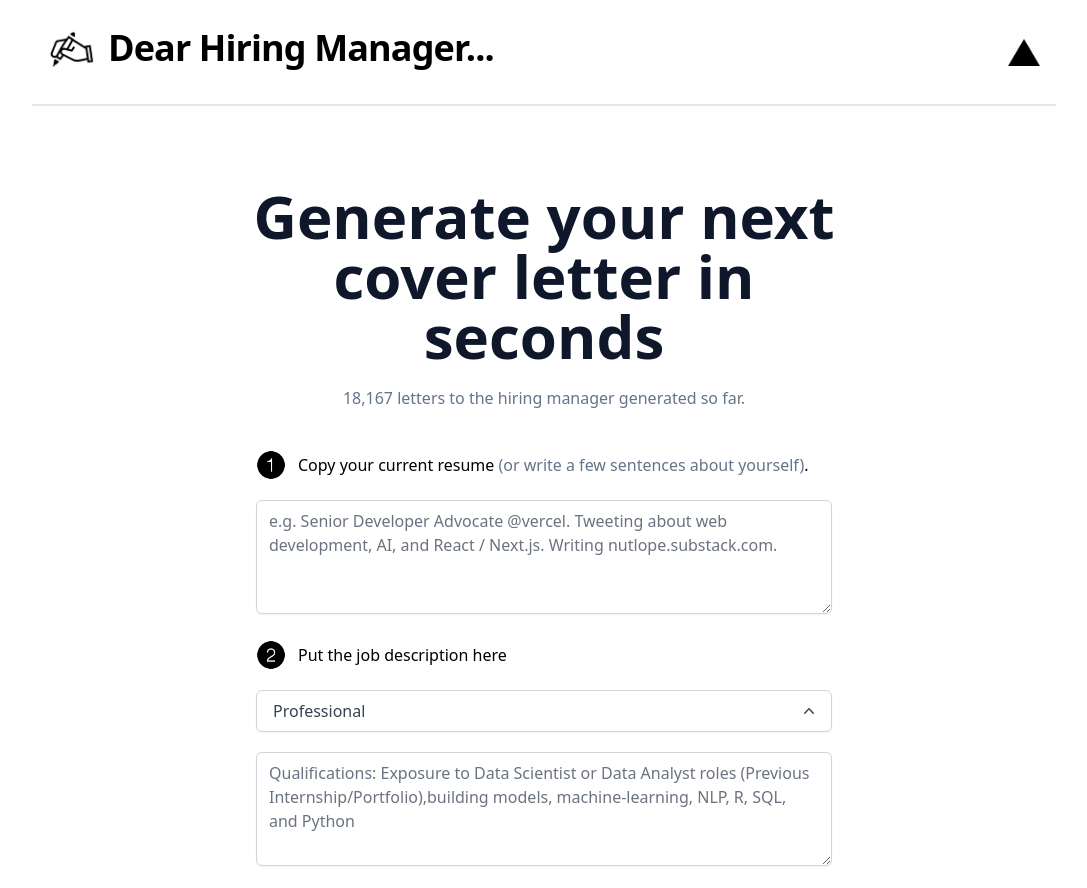
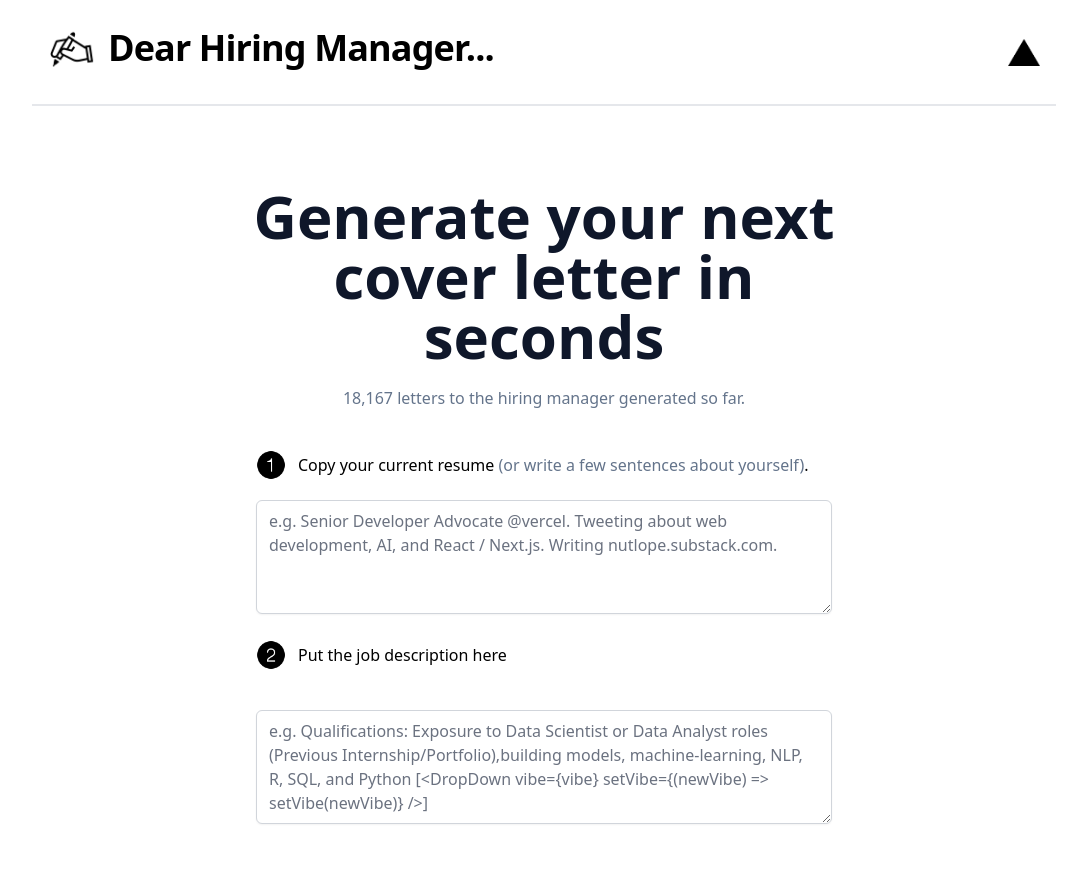
Before and after one commit to sakshamio/DearHiringManager, a Next.js app: page / in a window 1280 px wide. Shown: the top 888 px of the page, without its empty margins (96-1183 px from the left). Built offline with nearby package versions, Linux system fonts and the light colour scheme.

Commit message:
Update index.tsx

```diff
--- a/pages/index.tsx
+++ b/pages/index.tsx
@@ -116,14 +116,13 @@ const Home: NextPage = () => {
             <p className="text-left font-medium">Put the job description here</p>
           </div>
           <div className="block">
-            <DropDown vibe={vibe} setVibe={(newVibe) => setVibe(newVibe)} />
             <textarea
             value={bio}
             onChange={(e) => setBio(e.target.value)}
             rows={4}
             className="w-full rounded-md border-gray-300 shadow-sm focus:border-black focus:ring-black my-5"
             placeholder={
-              "Qualifications: Exposure to Data Scientist or Data Analyst roles (Previous Internship/Portfolio),building models, machine-learning, NLP, R, SQL, and Python"
+              "e.g. Qualifications: Exposure to Data Scientist or Data Analyst roles (Previous Internship/Portfolio),building models, machine-learning, NLP, R, SQL, and Python [<DropDown vibe={vibe} setVibe={(newVibe) => setVibe(newVibe)} />]"
             }
           />
           </div>
```
